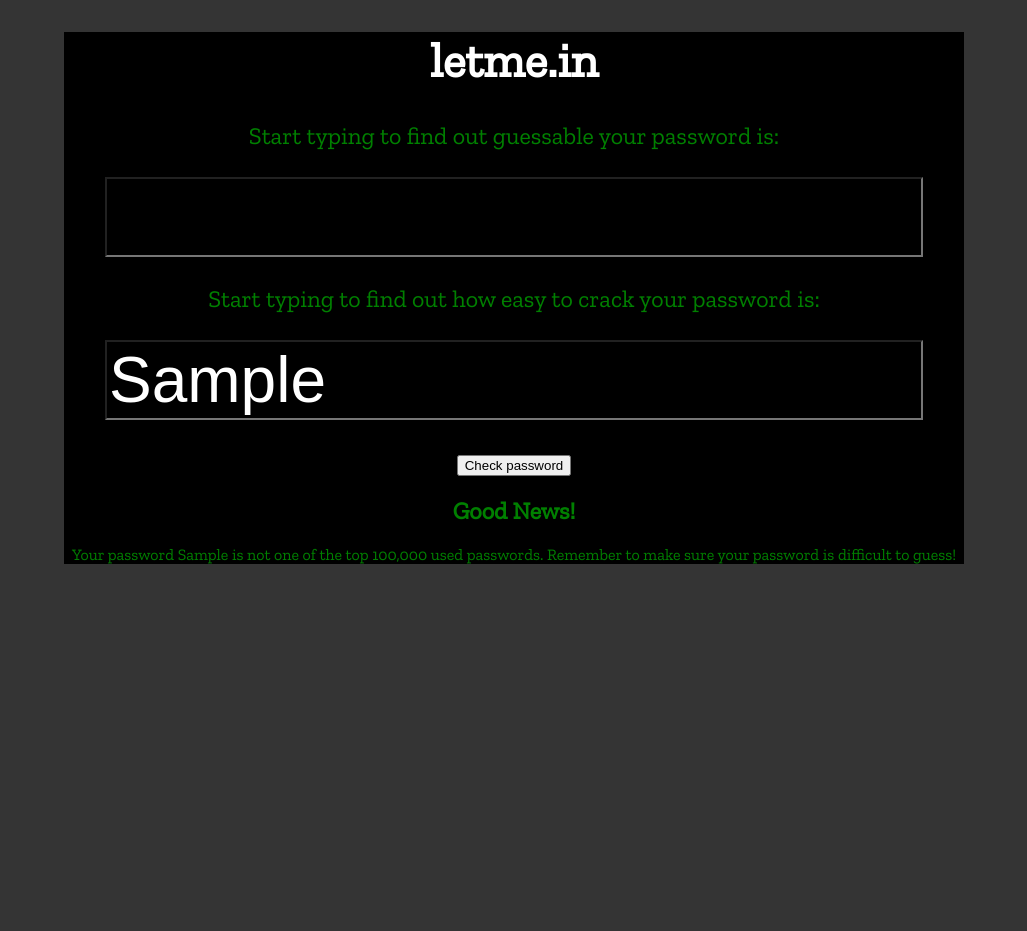
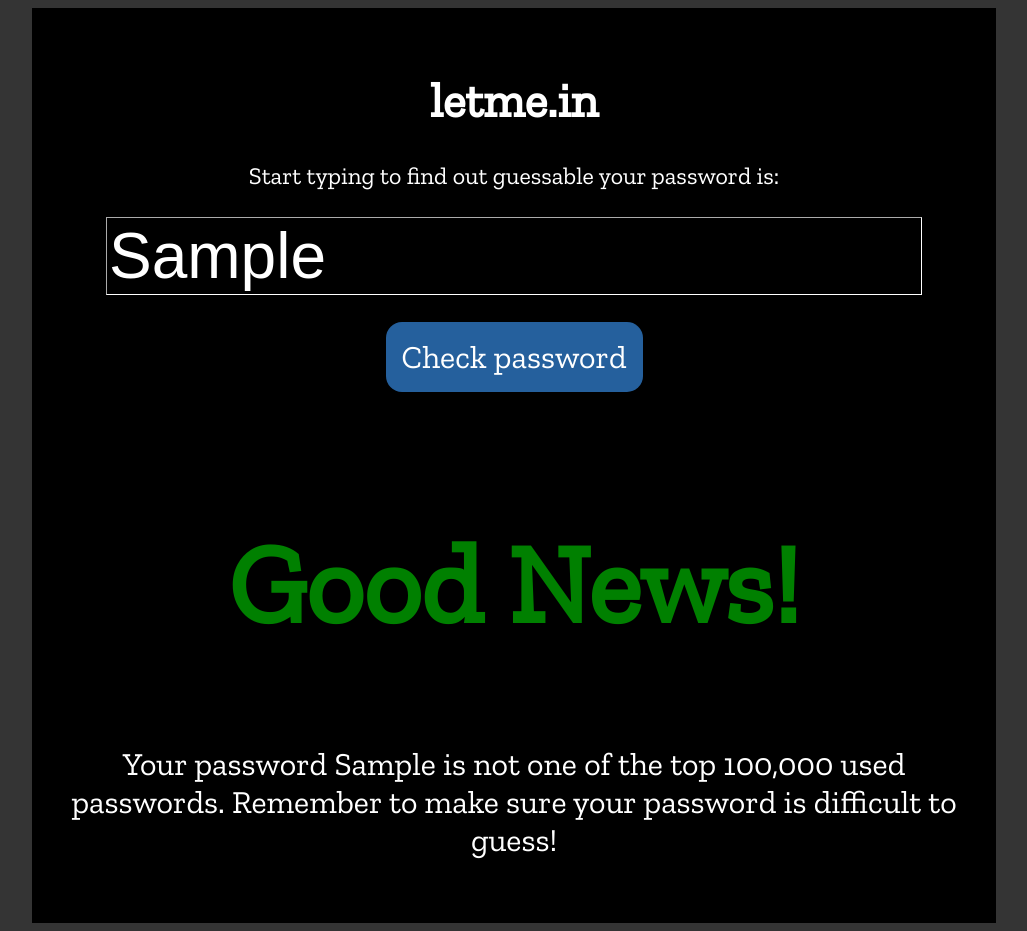
Before and after one commit to FAC-11/RRMBe, a website: page public/index.html in a window 1280 px wide. Both pictures are taken after typing "Sample" into the empty fields and a click on the button "Check password". Shown: the whole page, without its empty margins (126-1153 px from the left). Before the commit the page ends 800 px from the top, so only its background shows below. Drawn offline with nearby package versions, Linux system fonts and the light colour scheme.

Commit message:
added new css styling
relates #4

```diff
--- a/public/index.html
+++ b/public/index.html
@@ -12,15 +12,12 @@
 <body>
   <main>
     <h1>letme.in</h1>
-    <label for="password-input">Start typing to find out guessable your password is:</label>
-    <input list="password-examples" id="password-input" name="search-input" aria-label="Type in a potential password here" />
     <form id='passwordForm'>
-      <label>Start typing to find out how easy to crack your password is:
-  <input list="password-examples" name="search-input" aria-label="Type in your potential password here" />
-  </label>
+      <label for="password-input">Start typing to find out guessable your password is:</label>
+      <input list="password-examples" id="password-input" name="search-input" aria-label="Type in a potential password here" />
 
       <datalist id="password-examples">
-    </datalist>
+      </datalist>
       <button type="submit">Check password</button>
     </form>
 
--- a/public/index.js
+++ b/public/index.js
@@ -16,6 +16,11 @@
         passwordExample.appendChild(passwordText);
         dataList.appendChild(passwordExample);
       });
+      if (dataList.childNodes[0].value) {
+        searchInput.setAttribute('class', 'input--red');
+      } else {
+        searchInput.setAttribute('class', 'input--green');
+      }
     }
   };
 
@@ -33,23 +38,30 @@
 
     if(!(options[0].value)){
       var headingText = document.createTextNode('Good News!');
-      var text = document.createTextNode('Your password ' + passwordTry + ' is not one of the top 100,000 used passwords. Remember to make sure your password is difficult to guess!')
+      var textP = document.createElement('p');
+      var text = document.createTextNode('Your password ' + passwordTry + ' is not one of the top 100,000 used passwords. Remember to make sure your password is difficult to guess!');
+      heading.setAttribute('class', 'h2--green');
       while(messageBoard.hasChildNodes()){
         messageBoard.removeChild(messageBoard.lastChild);
       }
       heading.appendChild(headingText);
       messageBoard.appendChild(heading);
-      messageBoard.appendChild(text);
+      textP.appendChild(text);
+      messageBoard.appendChild(textP);
+
 
     } else{
       var headingText = document.createTextNode('WARNING!');
+      var textP = document.createElement('p');
       var text = document.createTextNode('We are sorry but ' + passwordTry + ' is one of the top 100,000 used passwords. Try something else!')
+      heading.setAttribute('class', 'h2--red');
       while(messageBoard.hasChildNodes()){
         messageBoard.removeChild(messageBoard.lastChild);
       }
       heading.appendChild(headingText);
+      textP.appendChild(text);
       messageBoard.appendChild(heading);
-      messageBoard.appendChild(text);
+      messageBoard.appendChild(textP);
     }
   });
 })();
--- a/public/style.css
+++ b/public/style.css
@@ -1,21 +1,47 @@
 body {
   text-align: center;
   background-color: #343434;
-  color: green;
+  color: white;
   font-family: 'Zilla Slab', sans-serif;
 }
 
 main {
   max-width: 900px;
   background-color: black;
-  margin: auto;
-  height: 100%;
+  padding: 2rem;
+  margin: 0 auto;
 }
 
 h1 {
   color: white;
   font-size: 3rem;
 
+}
+
+h2 {
+  font-size: 7rem;
+}
+
+.h2--red {
+  color: red;
+}
+
+.h2--green {
+  color: green;
+}
+
+
+.input--red {
+  background-color: red;
+}
+
+.input--orange {
+  color: #ffbf00;
+}
+
+
+.input--green {
+  background-color: green;
 }
 
 label {
@@ -28,4 +54,22 @@ input {
   font-size: 4rem;
   background-color: black;
   color: white;
+  border-color: white;
+  border-width: thin;
 }
+
+button {
+  font-size: 2rem;
+  padding: 1rem;
+  margin-bottom: 2rem;
+  border-radius: 1rem;
+  font-family: 'Zilla Slab', sans-serif;
+  background-color: #25609D;
+  color: white;
+  border-style: none;
+
+}
+
+p {
+  font-size: 2rem;
+}
```
Also changed, not shown: 1 other file.
